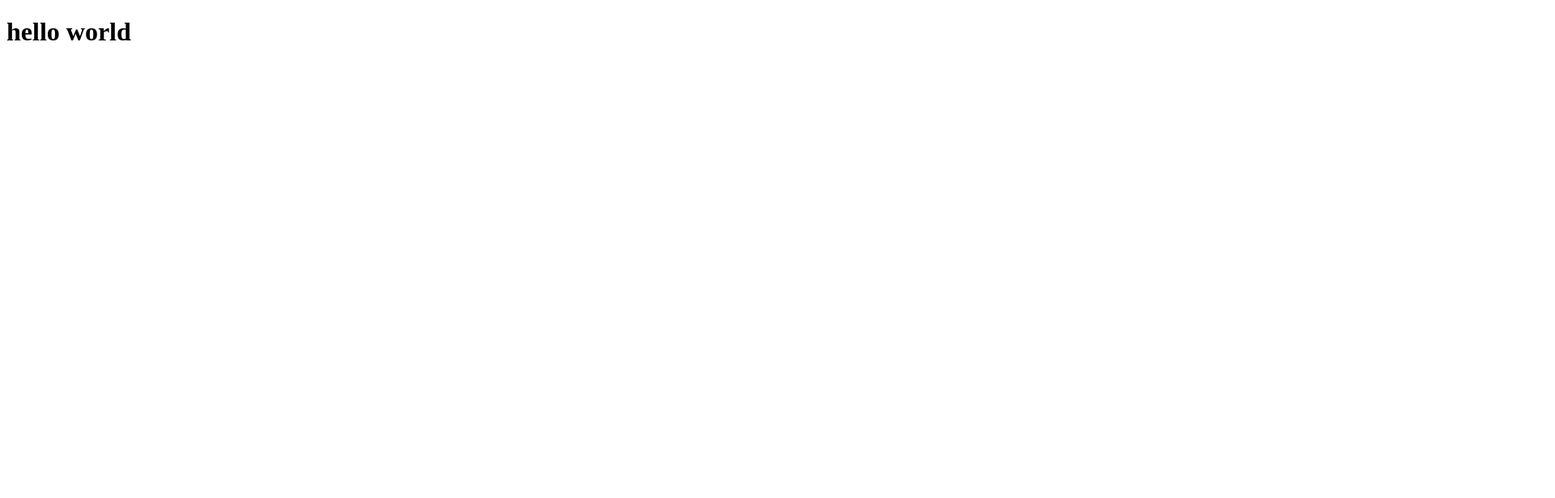
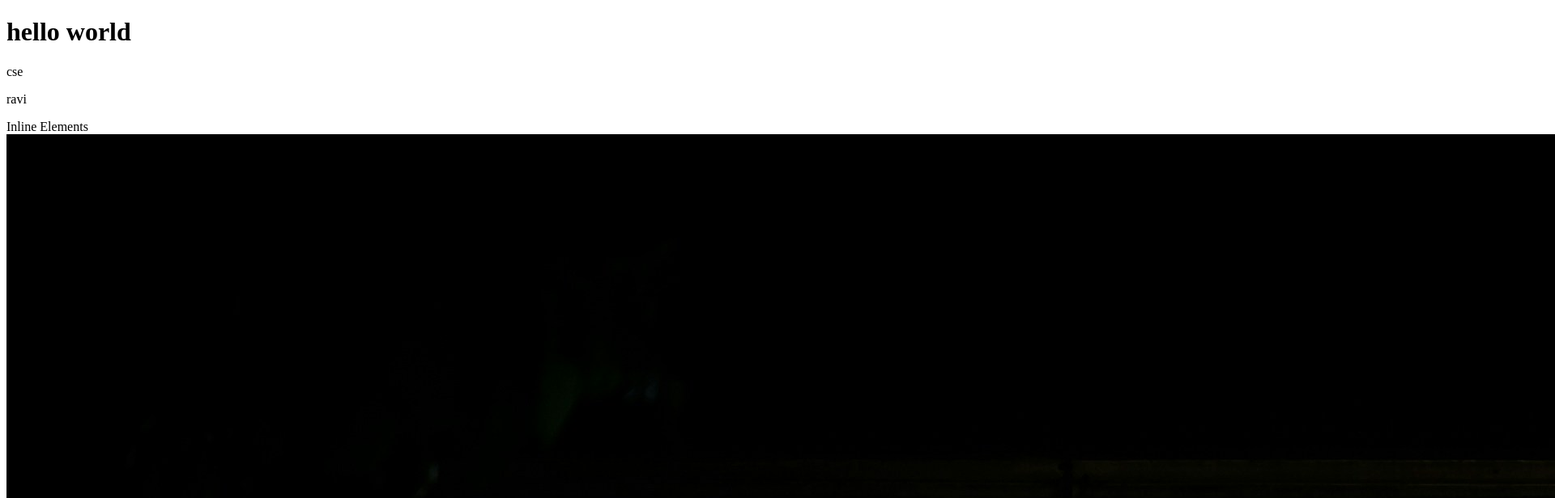
Before and after one commit to ravi171206/CSE-24, a plain HTML site: page index.html in a window 1280 px wide. Shown: the top 616 px of the page at 81% size, 1920 px wide, since content can reach past the window. Drawn offline with Linux system fonts and the light colour scheme.

Commit message:
added a jpg file

```diff
--- a/index.html
+++ b/index.html
@@ -11,3 +11,11 @@
 </html>
 <h1>hello world
 </h1>
+<p>cse
+
+</p>
+<p>ravi</p>
+<span>Inline Elements</span>
+<a href="google"></a>
+<abbr title="World health organistaion"></abbr>
+<img src="clark-tibbs-oqStl2L5oxI-unsplash.jpg" alt="mountain secenery">
```
Also changed, not shown: clark-tibbs-oqStl2L5oxI-unsplash.jpg (added).
